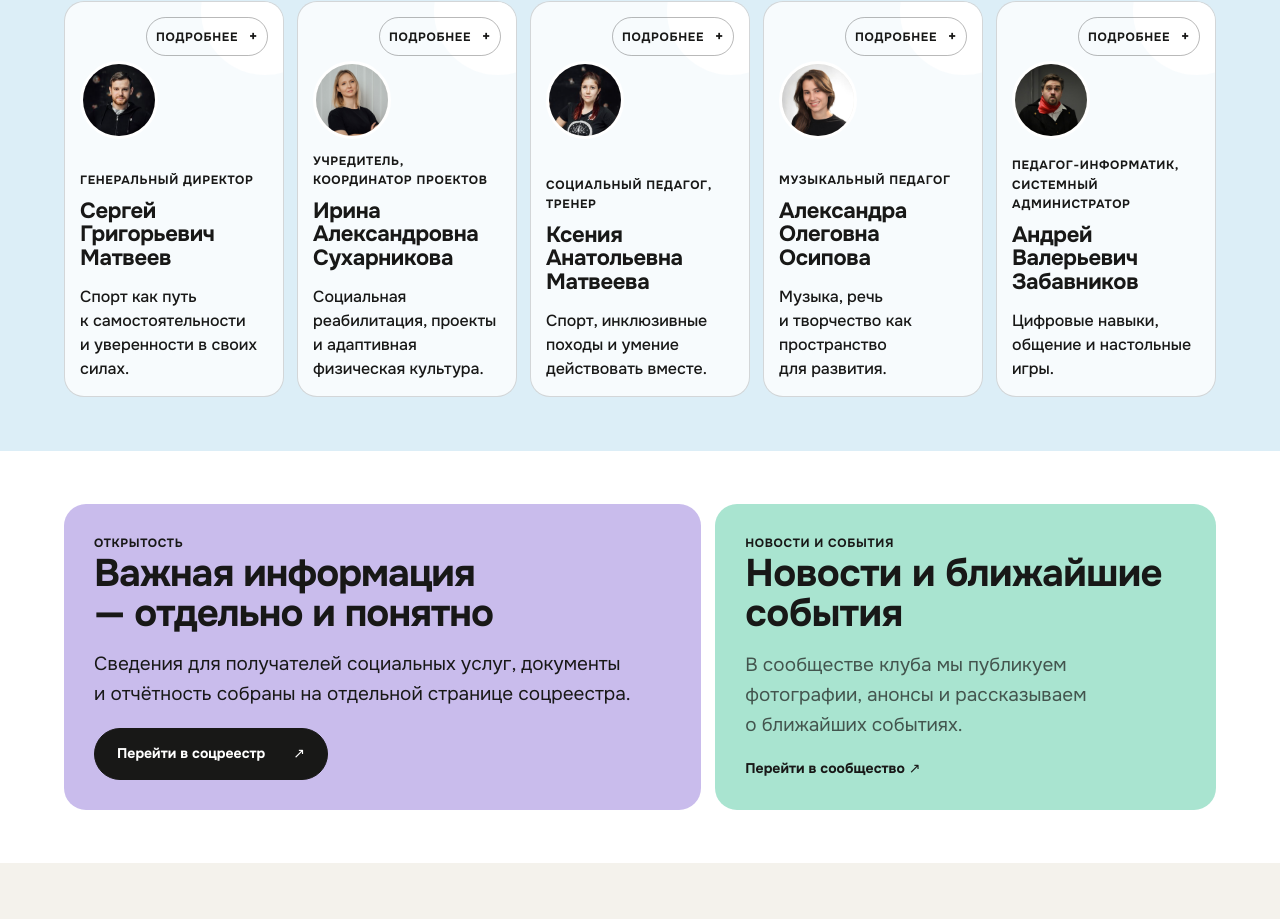
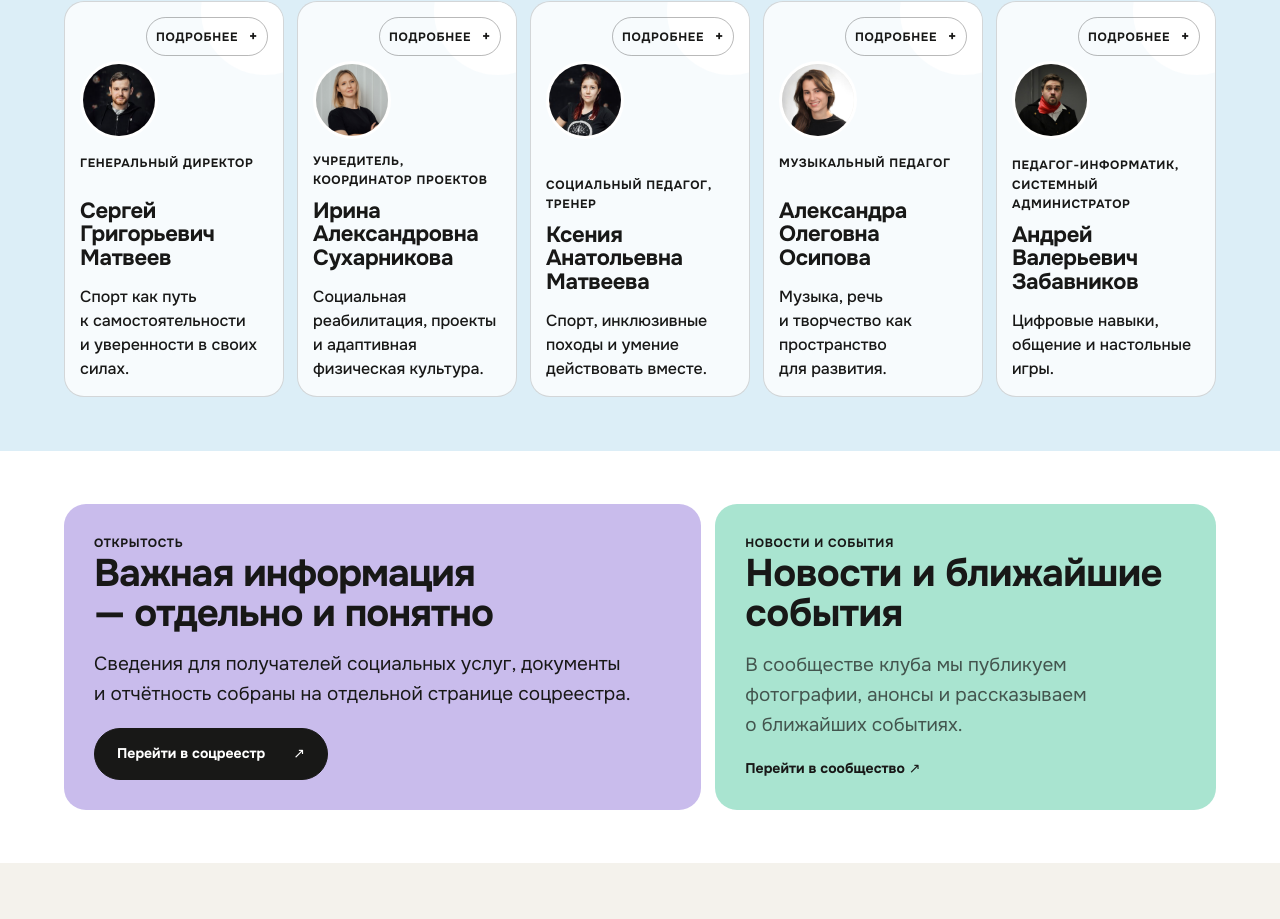
Before and after one commit to NATADAU/odnoy-dorogoy-site, a Next.js app: page / in a window 1280 px wide. Shown: the part 3183-4102 px from the top of the page. Built offline with nearby package versions, Linux system fonts and the light colour scheme.

Commit message:
Выровнять имена в карточках команды

```diff
--- a/app/globals.css
+++ b/app/globals.css
@@ -563,6 +563,7 @@ body{font-weight:400;line-height:1.6}
 @media(min-width:1181px){
   .team-grid{grid-template-columns:repeat(5,minmax(0,1fr))}
   .team-card{min-height:245px;padding:15px}
+  .team-card p{min-height:3em}
   .team-card h3{font-size:clamp(22px,1.65vw,28px)}
   .team-card strong{font-size:16px}
 }
```
